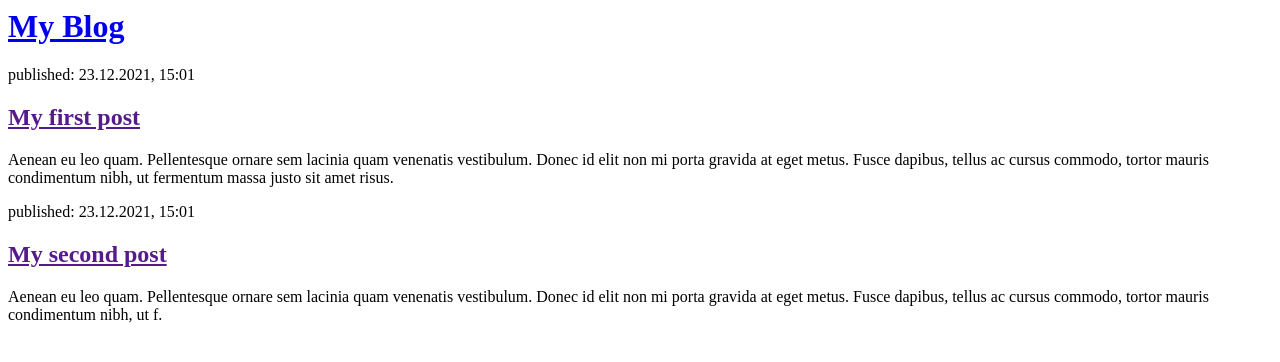
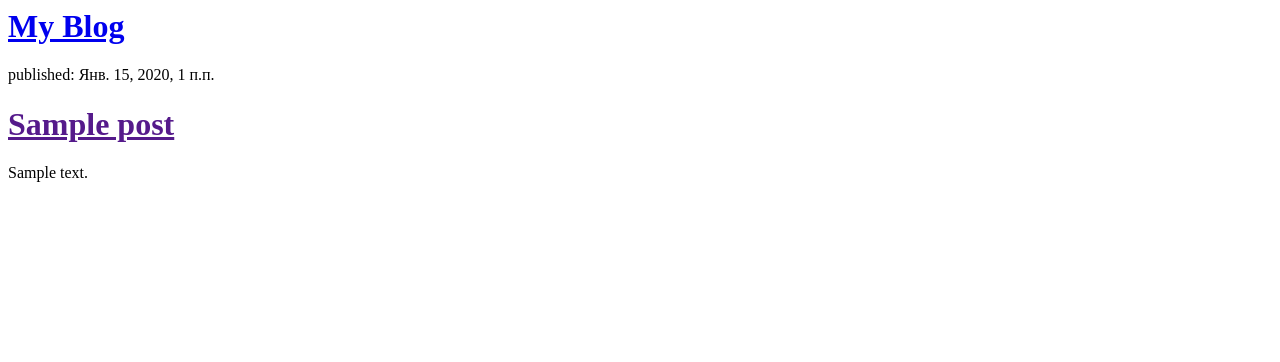
Before and after one commit to Xeont88/django_test, a Django app: page / in a window 1280 px wide. Shown: the top 362 px of the page. Run offline with Django 3.2, Linux system fonts and the light colour scheme; tables that the repository leaves empty hold one stand-in row (values such as "Sample post").

Commit message:
Modified templates to display posts from database.

```diff
--- a/blog/templates/blog/post_list.html
+++ b/blog/templates/blog/post_list.html
@@ -6,18 +6,30 @@
         <div>
             <h1><a href="/">My Blog</a></h1>
         </div>
-
+        <!-- отображаем все посты -->
         <div>
-            <p>published: 23.12.2021, 15:01</p>
-            <h2><a href="">My first post</a></h2>
-            <p>Aenean eu leo quam. Pellentesque ornare sem lacinia quam venenatis vestibulum. Donec id elit non mi porta gravida at eget metus. Fusce dapibus, tellus ac cursus commodo, tortor mauris condimentum nibh, ut fermentum massa justo sit amet risus.</p>
+            {% for post in posts %}
+                <div>
+                    <p>published: {{post.published_date}}</p>
+                    <h1><a href="">{{post.title }}</a></h1>
+                    <!-- |linebreaksbr прогоняет текст через фильтр для преобразования переносов строк в параграфы.-->
+                    <p>{{post.text|linebreaksbr}}</p>
+                </div>
+            {% endfor %}
         </div>
 
-        <div>
-            <p>published: 23.12.2021, 15:01</p>
-            <h2><a href="">My second post</a></h2>
-            <p>Aenean eu leo quam. Pellentesque ornare sem lacinia quam venenatis vestibulum. Donec id elit non mi porta gravida at eget metus. Fusce dapibus, tellus ac cursus commodo, tortor mauris condimentum nibh, ut f.</p>
-        </div>
+
+<!--        <div>-->
+<!--            <p>published: 23.12.2021, 15:01</p>-->
+<!--            <h2><a href="">My first post</a></h2>-->
+<!--            <p>Aenean eu leo quam. Pellentesque ornare sem lacinia quam venenatis vestibulum. Donec id elit non mi porta gravida at eget metus. Fusce dapibus, tellus ac cursus commodo, tortor mauris condimentum nibh, ut fermentum massa justo sit amet risus.</p>-->
+<!--        </div>-->
+
+<!--        <div>-->
+<!--            <p>published: 23.12.2021, 15:01</p>-->
+<!--            <h2><a href="">My second post</a></h2>-->
+<!--            <p>Aenean eu leo quam. Pellentesque ornare sem lacinia quam venenatis vestibulum. Donec id elit non mi porta gravida at eget metus. Fusce dapibus, tellus ac cursus commodo, tortor mauris condimentum nibh, ut f.</p>-->
+<!--        </div>-->
     </body>
 </html>
 
--- a/blog/views.py
+++ b/blog/views.py
@@ -1,6 +1,9 @@
 from django.shortcuts import render
+from django.utils import timezone
+from .models import Post
 
 # Create your views here.
 
 def post_list(request):
-    return render(request,'blog/post_list.html', {})
+    posts = Post.objects.filter(published_date__lte=timezone.now()).order_by('published_date')
+    return render(request,'blog/post_list.html', {'posts':posts})
```
Also changed, not shown: 1 other file.
